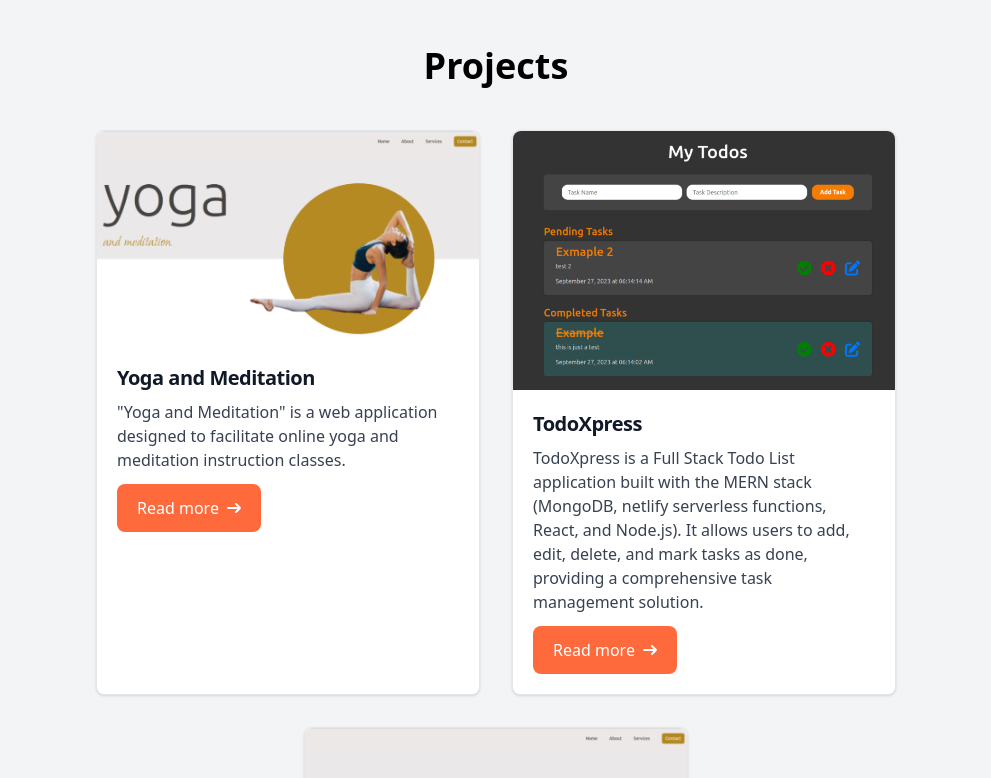
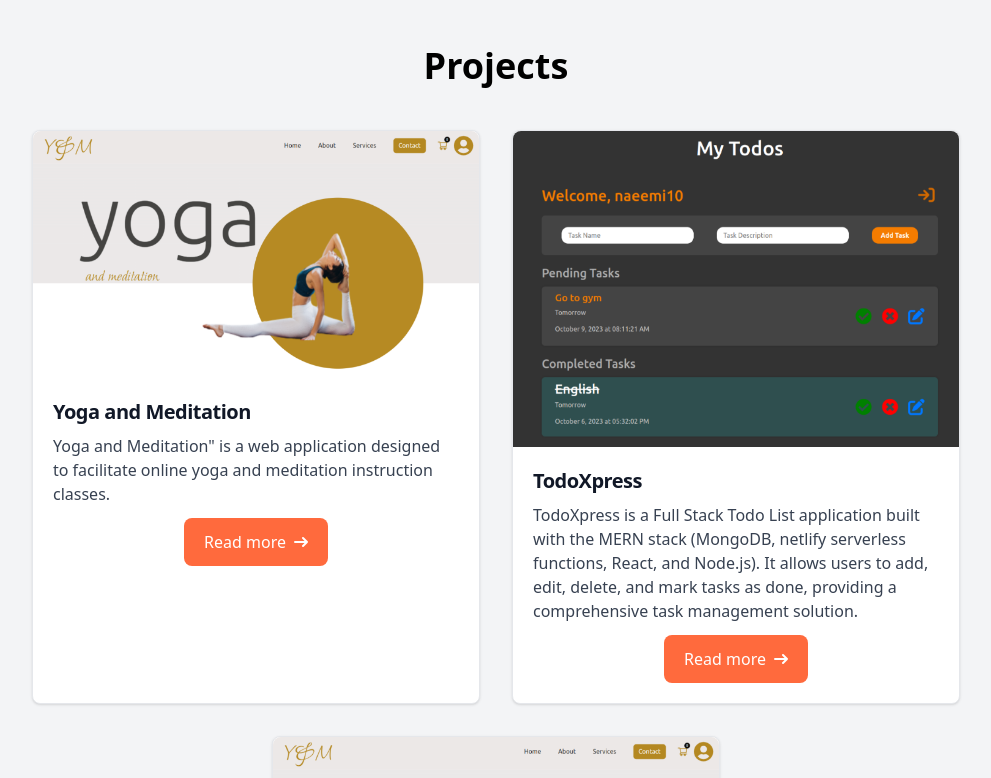
Before and after one commit to Naeemi7/portfolio, a React (Vite) app: page / in a window 1280 px wide. Shown: the part 1480-2258 px from the top of the page, without its empty margins (144-1135 px from the left). Built offline with nearby package versions, Linux system fonts and the light colour scheme.

Commit message:
bug fixeD

```diff
--- a/src/components/Main/Project.jsx
+++ b/src/components/Main/Project.jsx
@@ -5,9 +5,9 @@ import todoProject from "@images/project/todo-project.png";
 
 function Card({ imageSrc, title, description, imageLink, buttonLink }) {
   return (
-    <div className="max-w-sm bg-white border border-gray-200 rounded-lg shadow dark:bg-gray-800 dark:border-gray-700 cards-container">
+    <div className="max-w-md bg-white border border-gray-200 rounded-lg shadow dark:bg-gray-800 dark:border-gray-700 cards-container">
       <a href={imageLink} target="_blank" rel="noopener noreferrer">
-        <img className="rounded-t-lg card-image" src={imageSrc} alt="" />
+        <img className="w-full rounded-t-lg card-image" src={imageSrc} alt="" />
       </a>
       <div className="p-5">
         <a href="#">
@@ -18,11 +18,12 @@ function Card({ imageSrc, title, description, imageLink, buttonLink }) {
         <p className="mb-3 font-lg text-gray-700 dark:text-gray-400">
           {description}
         </p>
+        <div className="flex justify-center">
           <a
             href={buttonLink}
             target="_blank"
             rel="noopener noreferrer"
-          className="inline-flex items-center justify-center px-5 py-3 mr-3 text-base font-medium text-center text-white rounded-lg bg-buttonColor hover:bg-h2Color hover:text-white"
+            className="inline-flex items-center justify-center px-5 py-3 text-base font-medium text-center text-white rounded-lg bg-buttonColor hover:bg-h2Color hover:text-white"
           >
             Read more
             <svg
@@ -43,6 +44,7 @@ function Card({ imageSrc, title, description, imageLink, buttonLink }) {
           </a>
         </div>
       </div>
+    </div>
   );
 }
 
@@ -51,7 +53,7 @@ function Project() {
     {
       imageSrc: yogaProject,
       title: "Yoga and Meditation",
-      description: `"Yoga and Meditation" is a web application designed to facilitate online yoga and meditation instruction classes.`,
+      description: `Yoga and Meditation" is a web application designed to facilitate online yoga and meditation instruction classes.`,
       imageLink: "https://yoga-and-meditation.netlify.app/",
       buttonLink: "https://github.com/yoga-and-meditation/yoga-and-meditation/",
     },
```
Also changed, not shown: src/assets/images/project/todo-project.png, src/assets/images/project/yoga-project.png. Lines whose indentation alone changed are shown as unchanged.
